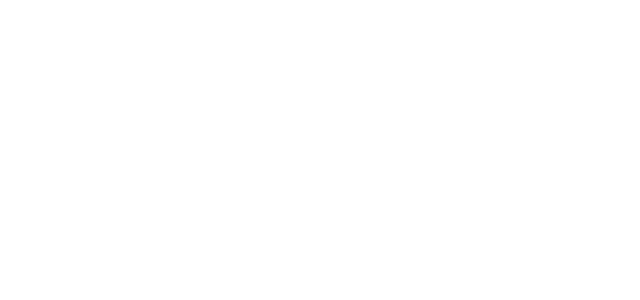
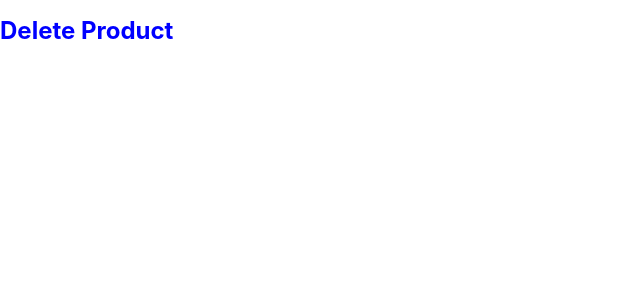
Before and after one commit to NexaSolve-Technologies/Billing-System-Frontend, a React (Create React App) app: page /deletedata in a window 1280 px wide. Before the commit this address had no page. Shown: the top 300 px of the page, without its empty margins (0-640 px from the left). Built offline with nearby package versions, Linux system fonts and the light colour scheme.

Commit message:
routing/deleteproduct/deleteservice updated

```diff
--- a/src/App.js
+++ b/src/App.js
@@ -10,6 +10,8 @@
 import NewProduct from './components/newproduct/newproduct';
 import NewPackage from './components/newpackage/newpackage';
 import DeletePage from './pages/DeletePackages/deletepage';
+import ServiceCard from './components/servicespage/services';
+import NewService from './components/newservice/newservice';
 
 function App() {
   return (
@@ -23,7 +25,9 @@
         <Route path='/newproduct' element={<NewProduct/>}></Route>
         <Route path='/newpackage' element={<NewPackage/>}></Route>
         <Route path='/deletepage' element={<DeletePage />} ></Route>
-
+        <Route path='/servicecard' element={<ServiceCard/>}></Route>
+        {/* <Route path='/newservice' element={<NewService/>}></Route> */}
+        <Route path='/deletedata' element={<DeletePage/>}></Route>
       </Routes>
     </Router>
   )
--- a/src/pages/DeletePackages/deleteproduct.jsx
+++ b/src/pages/DeletePackages/deleteproduct.jsx
@@ -1,12 +1,33 @@
-import React from "react";
+import React, { useState } from "react";
 
 function DeleteProduct() {
-    const [products, setProducts] = useState([])
+    const [products, setProducts] = useState([]);
+    // state,functions handling pro delete
+
+    const handleDeleteProduct = (productId) => {
+
+    };
+    const headerStyle = {
+        fontSize: '24px',
+        color: 'blue',
+    };
+
     return (
         <div>
-            <h1>Delete Product</h1>
+            <h1 style={headerStyle}>Delete Product</h1>
+            {/*list of product to delete*/}
+            <ul>
+                {products.map((product) => (
+                    <li key={product.id}>
+                        {product.name}
+                        <button onClick={() => handleDeleteProduct(product.id)}>
+                            Delete
+                        </button>
+                    </li>
+                ))}
+            </ul>
         </div>
-    )
+    );
 }
 
 export default DeleteProduct;
--- /dev/null
+++ b/src/pages/DeleteService/deleteservice.css
@@ -0,0 +1,4 @@
+.delete-data{
+    width: 100%;
+    height: 100%;
+}
```
Also changed, not shown: src/pages/DeleteService/deleteservice.jsx (added, +17 -0 lines).
